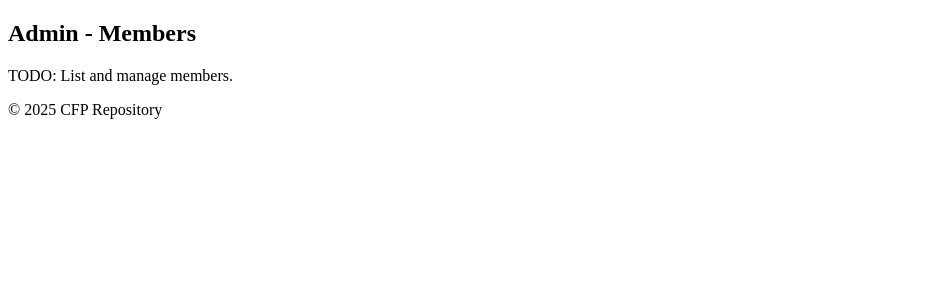
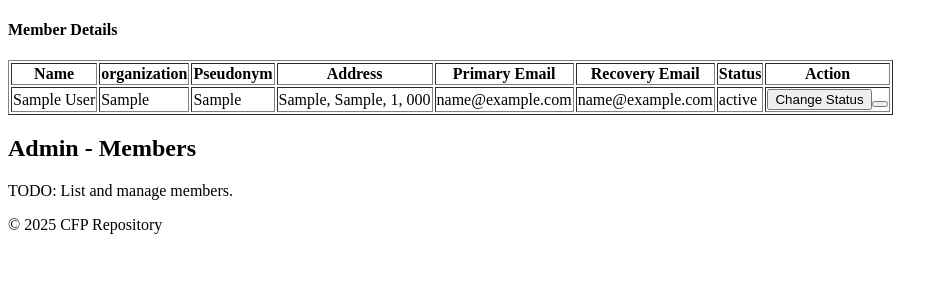
Before and after one commit to marckangelo/cfp_project, a PHP site: page /admin_members.php in a window 1280 px wide. Shown: the part 98-398 px from the top of the page, without its empty margins (0-948 px from the left). Run offline with PHP 8.4, Linux system fonts and the light colour scheme; the visitor is signed in with stand-in values (Sample User, id 1); tables that the repository leaves empty or names only in its code hold one stand-in row (values such as "Sample post").

Commit message:
Added the list of members and a button for changing their status in admin_members.php.

```diff
--- a/admin_members.php
+++ b/admin_members.php
@@ -4,6 +4,55 @@ require 'db.php';
 include 'header.php';
 
 // TODO: Admin-only member management (view, change status, etc.)
+
+// Checking if signed in
+if (isset($_SESSION['member_id'])) {
+    // DISPLAY MEMBER DETAILS
+    $sql_member_details = "SELECT *
+                           FROM member";
+
+    // Run the query
+    $result_member_details = mysqli_query($conn, $sql_member_details);
+
+    // Table header
+    echo '
+    <h4>Member Details</h4>
+
+        <table border="1">
+            <tr>
+                <th>Name</th>
+                <th>organization</th>
+                <th>Pseudonym</th>
+                <th>Address</th>
+                <th>Primary Email</th>
+                <th>Recovery Email</th>
+                <th>Status</th>
+                <th>Action</th>
+            </tr>
+    ';
+
+    //Table rows (Fetching each row from member detail using while loop)
+    while ($row = mysqli_fetch_assoc($result_member_details)) {
+        echo '
+            <tr>
+                <td>' . htmlspecialchars($row['name']) . '</td>
+                <td>' . htmlspecialchars($row['organization']) . '</td>
+                <td>' . htmlspecialchars($row['pseudonym']) . '</td>
+                <td>' .
+                    htmlspecialchars($row['street']) . ', ' .
+                    htmlspecialchars($row['city']) . ', ' .
+                    htmlspecialchars($row['country']) . ', ' .
+                    htmlspecialchars($row['postal_code']) .
+                '</td>
+                <td>' . htmlspecialchars($row['primary_email']) . '</td>
+                <td>' . htmlspecialchars($row['recovery_email']) . '</td>
+                <td>' . htmlspecialchars($row['status']) . '</td>
+                <td><button>Change Status<button></th>
+            </tr>';
+    }
+    echo '</table>';
+}
+
 ?>
 <h2>Admin - Members</h2>
 <p>TODO: List and manage members.</p>
```
